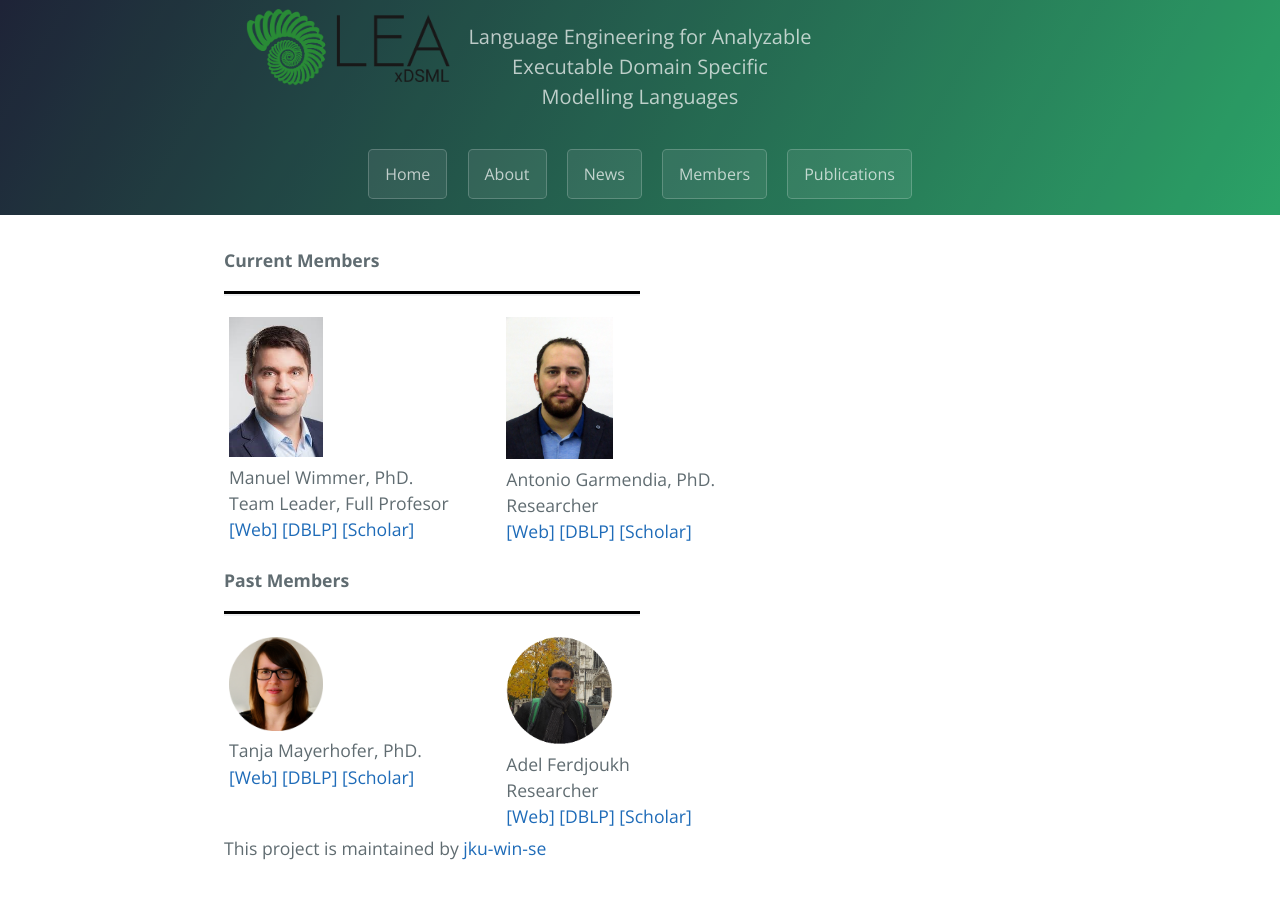
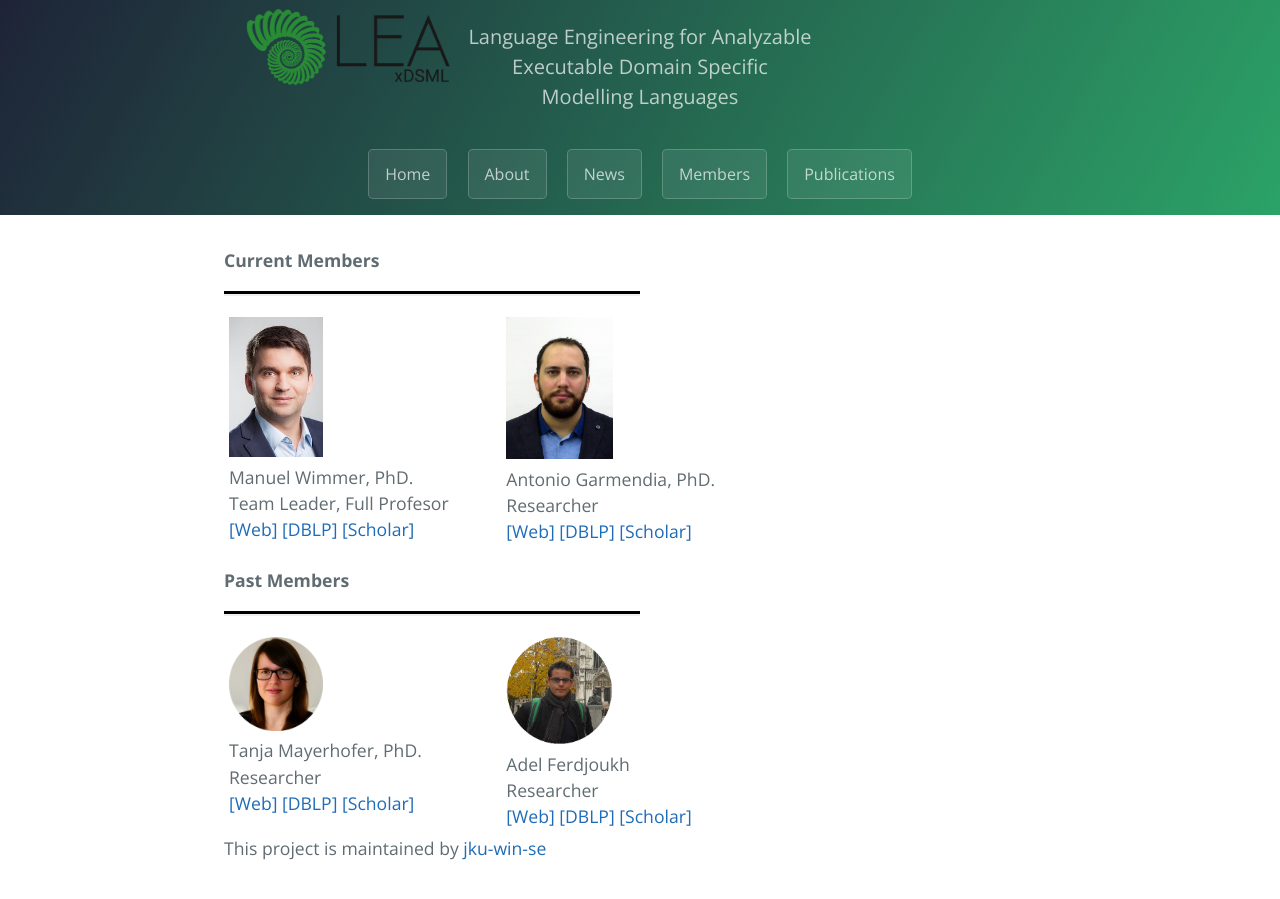
Before and after one commit to jku-win-se/Lea-xDSML, a Jekyll site: the page built from pages/members/index.md, in a window 1280 px wide. Built offline with Jekyll 4.4.1, drawn with Linux system fonts in a browser that asks for light colours.

Commit message:
minor changes

```diff
--- a/pages/members/index.md
+++ b/pages/members/index.md
@@ -35,10 +35,11 @@
     <div class="column">
         <img src="{{site.github.url}}/assets/img/tanja-photo.png" id="manuel-photo"/>
         <p class="nomargin">Tanja Mayerhofer, PhD.</p>
+        <p class="nomargin">Researcher</p>
         <p class="nomargin">
-            <a href="https://se.jku.at/manuel-wimmer/">[Web]</a>
-            <a href="https://dblp.org/pid/20/4565.html">[DBLP]</a>
-            <a href="https://scholar.google.com/citations?user=YZDY1psAAAAJ&hl=en">[Scholar]</a>
+            <a href="https://www.big.tuwien.ac.at/people/tanja-mayerhofer/">[Web]</a>
+            <a href="https://dblp.org/pid/116/6700.html">[DBLP]</a>
+            <a href="https://scholar.google.at/citations?user=WKUy4cQAAAAJ&hl=de">[Scholar]</a>
         </p>
     </div>
     <div class="column">
@@ -46,9 +47,9 @@
         <p class="nomargin">Adel Ferdjoukh</p>
         <p class="nomargin">Researcher</p>
         <p class="nomargin">
-            <a href="https://se.jku.at/antonio-garmendia/">[Web]</a>
-            <a href="https://dblp.uni-trier.de/pid/151/0138.html">[DBLP]</a>
-            <a href="https://scholar.google.es/citations?user=inoqxM8AAAAJ&hl=es">[Scholar]</a>
+            <a href="https://www.adel-ferdjoukh.ovh/">[Web]</a>
+            <a href="https://dblp.org/pid/141/2018.html">[DBLP]</a>
+            <a href="https://scholar.google.fr/citations?user=KMJK2pUAAAAJ&hl=en">[Scholar]</a>
         </p>
     </div>
 </div>
```
